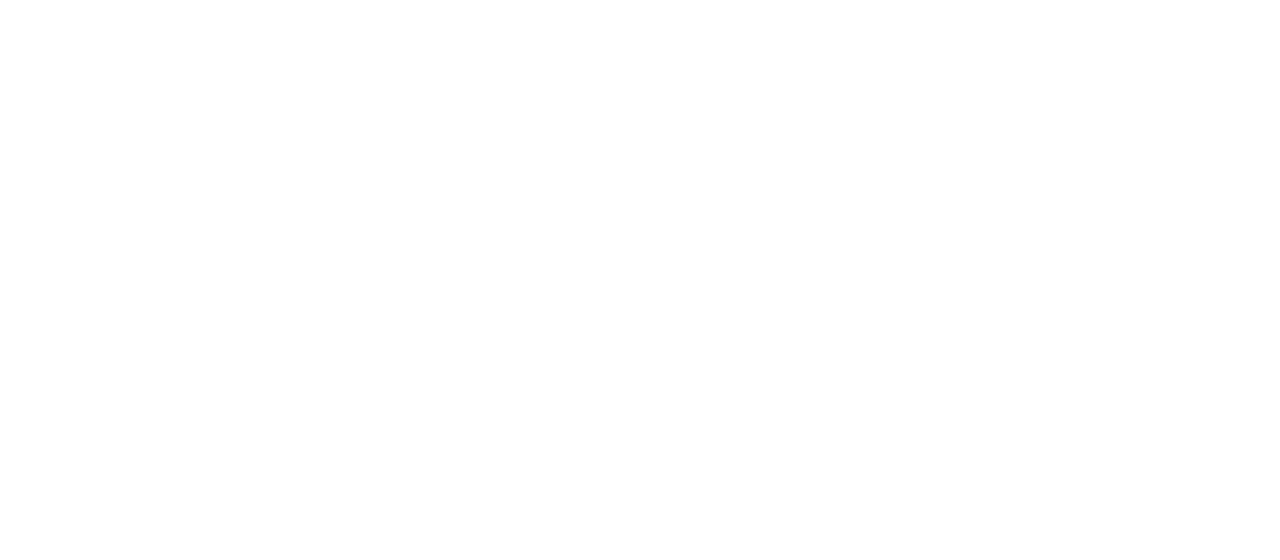
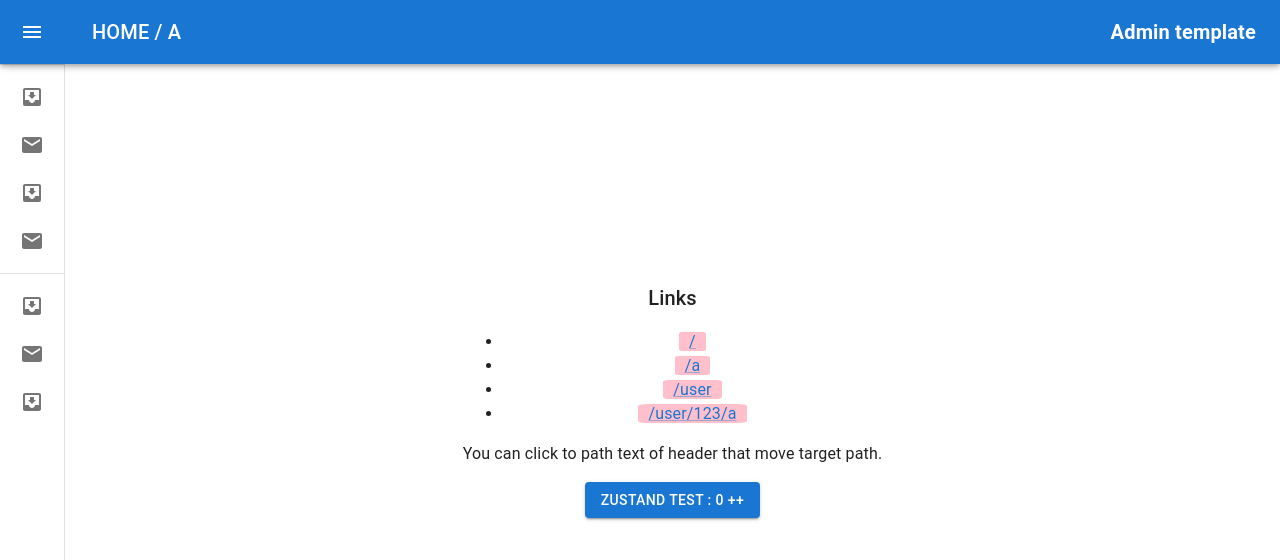
Before and after one commit to 253eosam/create-react-amdin, a React (Vite) app: page /a in a window 1280 px wide. Before the commit this address had no page. Shown: the top 560 px of the page. Built offline with nearby package versions, Linux system fonts and the light colour scheme.

Commit message:
custom header and add zustand

```diff
--- a/package.json
+++ b/package.json
@@ -19,7 +19,8 @@
     "react": "^18.2.0",
     "react-dom": "^18.2.0",
     "react-router-dom": "^6.20.0",
-    "styled-components": "^6.1.1"
+    "styled-components": "^6.1.1",
+    "zustand": "^4.4.6"
   },
   "devDependencies": {
     "@types/react": "^18.2.37",
--- a/src/App.tsx
+++ b/src/App.tsx
@@ -1,16 +1,11 @@
-import { BrowserRouter, Route, Routes } from 'react-router-dom'
-import DefaultLayout from '@/layouts/default'
+import { BrowserRouter } from 'react-router-dom'
+import Routes from '@/routes'
 import './App.css'
-import AppContent from './components/AppContent'
 
 function App() {
   return (
     <BrowserRouter>
-      <Routes>
-        <Route path="/" element={<DefaultLayout />}>
-          <Route path="f" element={<AppContent />}></Route>
-        </Route>
-      </Routes>
+      <Routes />
     </BrowserRouter>
   )
 }
--- a/src/components/AppContent.tsx
+++ b/src/components/AppContent.tsx
@@ -1,41 +1,11 @@
-import { Box, Typography } from '@mui/material'
 import React from 'react'
+import { Outlet } from 'react-router-dom'
 
 type Props = unknown
 
 const AppContent: React.FC<Props> = () => {
 
-  return (
-    <Box component="main" sx={{ flexGrow: 1, p: 3 }}>
-        <Typography paragraph>
-          Lorem ipsum dolor sit amet, consectetur adipiscing elit, sed do eiusmod
-          tempor incididunt ut labore et dolore magna aliqua. Rhoncus dolor purus non
-          enim praesent elementum facilisis leo vel. Risus at ultrices mi tempus
-          imperdiet. Semper risus in hendrerit gravida rutrum quisque non tellus.
-          Convallis convallis tellus id interdum velit laoreet id donec ultrices.
-          Odio morbi quis commodo odio aenean sed adipiscing. Amet nisl suscipit
-          adipiscing bibendum est ultricies integer quis. Cursus euismod quis viverra
-          nibh cras. Metus vulputate eu scelerisque felis imperdiet proin fermentum
-          leo. Mauris commodo quis imperdiet massa tincidunt. Cras tincidunt lobortis
-          feugiat vivamus at augue. At augue eget arcu dictum varius duis at
-          consectetur lorem. Velit sed ullamcorper morbi tincidunt. Lorem donec massa
-          sapien faucibus et molestie ac.
-        </Typography>
-        <Typography paragraph>
-          Consequat mauris nunc congue nisi vitae suscipit. Fringilla est ullamcorper
-          eget nulla facilisi etiam dignissim diam. Pulvinar elementum integer enim
-          neque volutpat ac tincidunt. Ornare suspendisse sed nisi lacus sed viverra
-          tellus. Purus sit amet volutpat consequat mauris. Elementum eu facilisis
-          sed odio morbi. Euismod lacinia at quis risus sed vulputate odio. Morbi
-          tincidunt ornare massa eget egestas purus viverra accumsan in. In hendrerit
-          gravida rutrum quisque non tellus orci ac. Pellentesque nec nam aliquam sem
-          et tortor. Habitant morbi tristique senectus et. Adipiscing elit duis
-          tristique sollicitudin nibh sit. Ornare aenean euismod elementum nisi quis
-          eleifend. Commodo viverra maecenas accumsan lacus vel facilisis. Nulla
-          posuere sollicitudin aliquam ultrices sagittis orci a.
-        </Typography>
-      </Box>
-  )
+  return <Outlet />
 }
 
 export default AppContent
--- a/src/components/AppHeader.tsx
+++ b/src/components/AppHeader.tsx
@@ -2,12 +2,14 @@
 import Typography from '@mui/material/Typography';
 import IconButton from '@mui/material/IconButton';
 import MuiAppBar, { AppBarProps as MuiAppBarProps } from '@mui/material/AppBar';
-import { styled } from '@mui/material/styles';
+import { Link, styled } from '@mui/material';
 import Common from '@/common'
 import MenuIcon from '@mui/icons-material/Menu'
-import React from 'react'
+import React, { useEffect, useState } from 'react'
+import { useLocation, useNavigate } from 'react-router-dom';
 
 const drawerWidth = Common.style.DRAWER_WIDTH
+const initPaths = (args: string[] = []) => (['home'].concat(args))
 
 type Props = {
   open: boolean,
@@ -17,6 +19,15 @@
 interface AppBarProps extends MuiAppBarProps {
   open?: boolean;
 }
+
+const TitleLink = styled(Link)(() => ({
+  color: '#ffffff',
+  cursor: 'pointer',
+  ':hover': {
+    color: '#ffffff',
+    textDecorationColor: '#ffffff',
+  }
+}))
 
 const AppBar = styled(MuiAppBar, {
   shouldForwardProp: (prop) => prop !== 'open',
@@ -36,7 +47,25 @@
   }),
 }));
 
+
 const AppHeader: React.FC<Props> = ({ open , setOpen }) => {
+  const location = useLocation()
+  const navigate = useNavigate()
+  const [paths, setPaths] = useState(location.pathname.split('/'))
+
+  const handleOnClickMvRouter = (e: React.MouseEvent<HTMLAnchorElement>) => {
+    e.preventDefault()
+    const target = e.currentTarget.getAttribute('data-path') ?? ''
+    const pathArr = location.pathname.split('/')
+    const targetIdx = pathArr.indexOf(target)
+    const path = pathArr.slice(0, targetIdx+1).join('/') || '/'
+    navigate(path)
+  }
+
+  useEffect(() => {
+    const pathArr = initPaths(location.pathname.split('/').filter(item => item))
+    setPaths(pathArr)
+  }, [location.pathname])
 
   const handleDrawerOpen = () => {
     setOpen(true)
@@ -58,7 +87,21 @@
           <MenuIcon />
         </IconButton>
         <Typography variant="h6" noWrap component="div">
-          Title
+          {
+            paths.map((path: string) => (
+              <TitleLink onClick={handleOnClickMvRouter}  key={path} data-path={path}>
+                {path.toUpperCase()}
+              </TitleLink>
+            )).map((element, index) => (
+              <React.Fragment key={index}>
+                {element}
+                {index < paths.length - 1 && ' / '}
+              </React.Fragment>
+            ))
+          }
+        </Typography>
+        <Typography align='right' variant='h6' component={'h1'} sx={{ flexGrow: 1, fontWeight: 'bold' }}>
+          Admin template
         </Typography>
       </Toolbar>
     </AppBar>
--- a/src/components/AppPathArea.tsx
+++ /dev/null
@@ -1,13 +0,0 @@
-import React from 'react'
-
-type Props = unknown
-
-const AppPathArea: React.FC<Props> = () => {
-
-  return (
-    <div>Nice App Path Area
-    </div>
-  )
-}
-
-export default AppPathArea
--- a/src/layouts/default.tsx
+++ b/src/layouts/default.tsx
@@ -1,10 +1,9 @@
+import AppContent from '@/components/AppContent'
 import AppHeader from '@/components/AppHeader'
-import AppPathArea from '@/components/AppPathArea'
 import AppSidebar from '@/components/AppSidebar'
 import Box from '@mui/material/Box'
 import CssBaseline from '@mui/material/CssBaseline'
 import React from 'react'
-import { Outlet } from 'react-router'
 
 type Props = unknown
 
@@ -16,9 +15,10 @@
       <CssBaseline />
       <AppHeader open={open} setOpen={setOpen}></AppHeader>
       <AppSidebar open={open} setOpen={setOpen}></AppSidebar>
-      <Box component={'main'} sx={{ flexGrow: 1, p: 3 }}>
-        <AppPathArea></AppPathArea>
-        <Outlet/>
+      <Box sx={{ position: 'relative', width: '100%' }}>
+        <Box component={'main'} sx={{ flexGrow: 1, p: 3 }}>
+          <AppContent />
+        </Box>
       </Box>
     </Box>
   )
--- /dev/null
+++ b/src/routes/index.tsx
@@ -0,0 +1,26 @@
+import { Routes, Route } from 'react-router-dom';
+import DefaultLayout from '@/layouts/default'
+
+// import AppContent from '@/components/AppContent'
+import React from 'react';
+
+const Home = React.lazy(() => import('@/views/home'))
+
+export default function AppRoutes() {
+  return (
+    <Routes>
+    <Route path="/" element={<DefaultLayout />}>
+      <Route path="" element={<Home />}/>
+      <Route path="a" element={<Home />}/>
+      <Route path="b" element={<Home />}/>
+    </Route>
+    <Route path="/user" element={<DefaultLayout />}>
+      <Route path="" element={<Home />}/>
+      <Route path=':id'>
+        <Route path="a" element={<Home />}/>
+      </Route>
+    </Route>
+    <Route path="*" element={<p>Not Found</p>}/>
+  </Routes>
+  );
+}
--- /dev/null
+++ b/src/views/home/index.tsx
@@ -0,0 +1,36 @@
+import { Box, Typography, Button, Link } from '@mui/material'
+import React from 'react'
+import useStore from './store.ts'
+
+type Props = unknown
+
+const Home: React.FC<Props> = () => {
+  const bears = useStore((state) => state.bears)
+  const increase = useStore((state) => state.increase)
+
+  return (
+    <Box component="main" sx={{ flexGrow: 1, p: 3 }}>
+      <Box>
+        <Typography variant='h6'> Links </Typography>
+        <ul>
+          <li><Link sx={{ padding: '0 10px', borderRadius: '10%', bgcolor: 'pink' }} href={'/'}>/</Link></li>
+          <li><Link sx={{ padding: '0 10px', borderRadius: '10%', bgcolor: 'pink' }} href={'/a'}>/a</Link></li>
+          <li><Link sx={{ padding: '0 10px', borderRadius: '10%', bgcolor: 'pink' }} href={'/user'}>/user</Link></li>
+          <li><Link sx={{ padding: '0 10px', borderRadius: '10%', bgcolor: 'pink' }} href={'/user/123/a'}>/user/123/a</Link></li>
+        </ul>
+      </Box>
+      <Box>
+        <Typography paragraph>
+          You can click to path text of header that move target path.
+        </Typography>
+      </Box>
+      <Box>
+        <Button variant="contained" color="primary" onClick={() => increase(1)}>
+          zustand test : {bears} ++
+        </Button>
+      </Box>
+    </Box>
+  )
+}
+
+export default Home
--- /dev/null
+++ b/src/views/home/store.ts
@@ -0,0 +1,14 @@
+import { create } from 'zustand'
+
+interface BearState {
+  bears: number
+  increase: (by: number) => void
+}
+
+
+const useBearStore = create<BearState>()((set) => ({
+  bears: 0,
+  increase: (by) => set((state) => ({ bears: state.bears + by })),
+}))
+
+export default useBearStore
```
Also changed, not shown: src/components/AppContainer.tsx (added, +13 -0 lines), src/components/TestComponent.tsx (deleted, +0 -16 lines), src/views/Home.tsx (deleted, +0 -14 lines), 1 other file (tests, documents, lock files or other folders).
